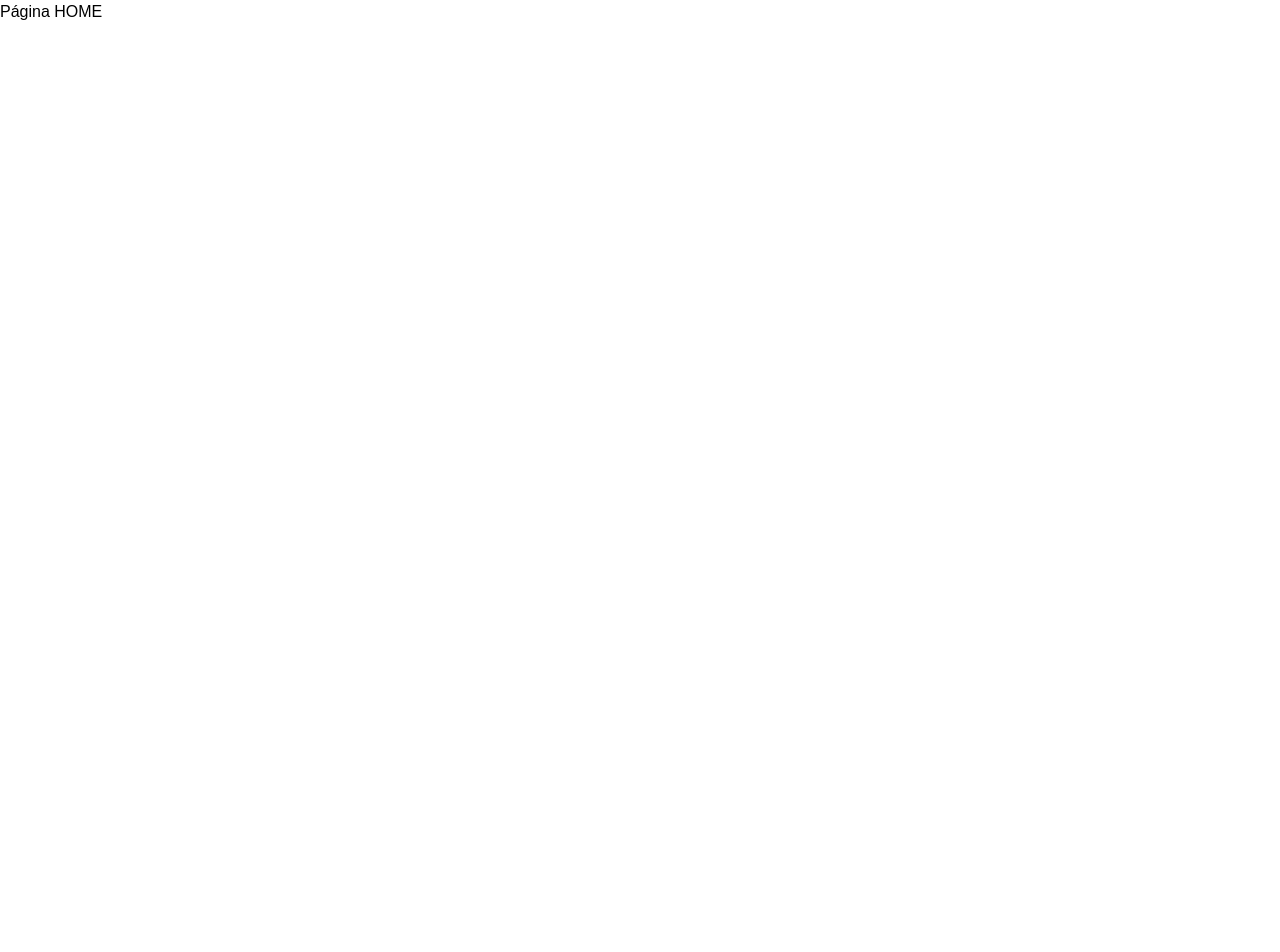
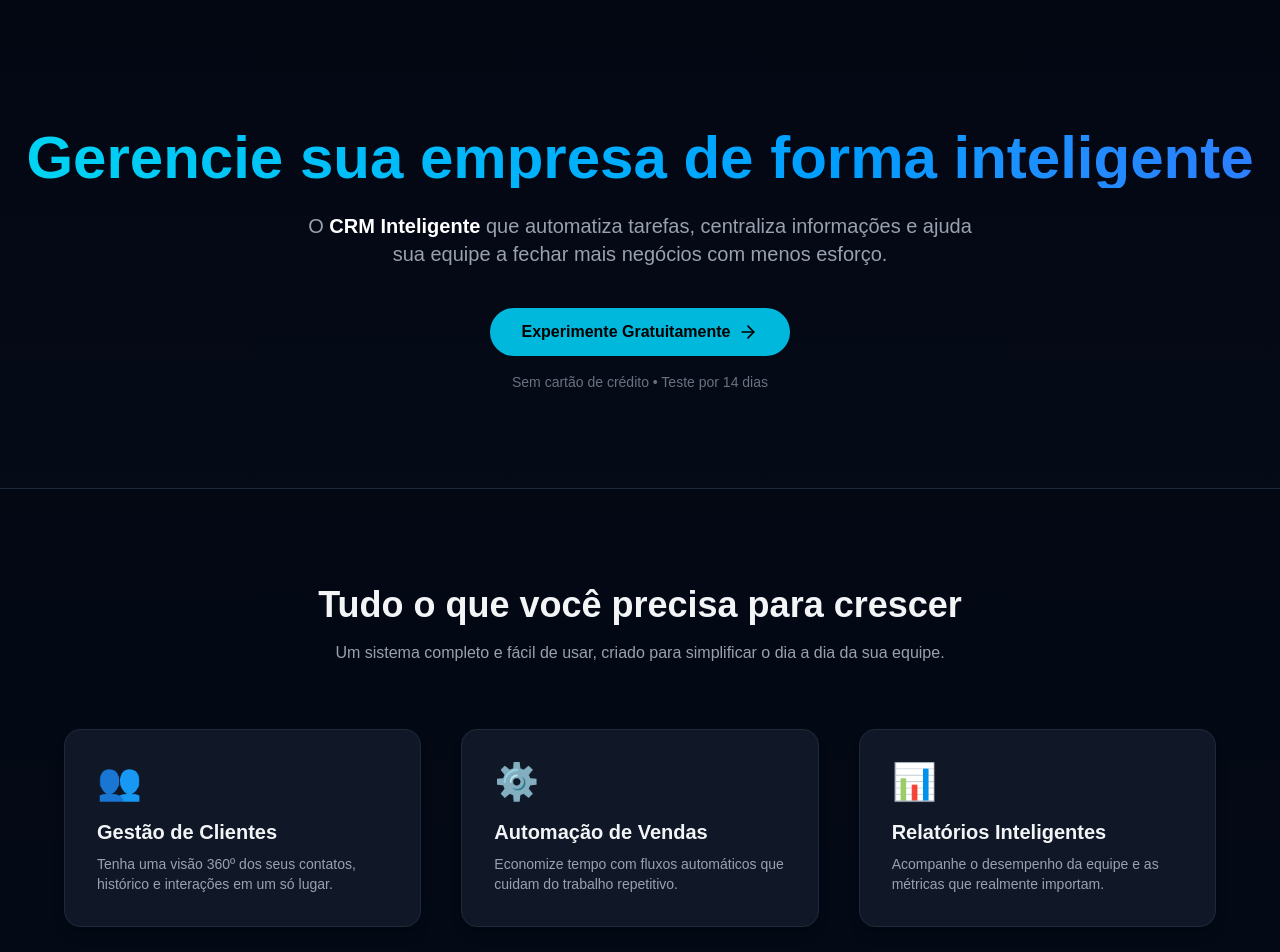
Before and after one commit to JoaoArnaud/advanced-crm-api, a Next.js app in the folder frontend/: page / in a window 1280 px wide. Shown: the top 952 px of the page. Before the commit the page ends 800 px from the top, so only its background shows below. Built offline with nearby package versions, Linux system fonts and the light colour scheme.

Commit message:
adding the first page

```diff
--- a/frontend/package.json
+++ b/frontend/package.json
@@ -13,6 +13,8 @@
     "@emotion/styled": "^11.14.1",
     "@mui/material": "^7.3.4",
     "axios": "^1.13.1",
+    "framer-motion": "^12.23.24",
+    "lucide-react": "^0.552.0",
     "next": "15.5.6",
     "react": "19.1.0",
     "react-dom": "19.1.0",
--- a/frontend/src/app/page.tsx
+++ b/frontend/src/app/page.tsx
@@ -1,7 +1,139 @@
+// src/app/page.tsx
+"use client";
+
+import { motion } from "framer-motion";
+import { ArrowRight, CheckCircle2 } from "lucide-react";
+import Image from "next/image";
+
 export default function Home() {
-    return (
-        <div>
-            Página HOME
+  return (
+    <main className="bg-gradient-to-b from-gray-950 to-gray-900 text-gray-100 min-h-screen">
+      {/* HERO */}
+      <section className="flex flex-col items-center justify-center text-center px-6 pt-32 pb-24">
+        <motion.h1
+          initial={{ opacity: 0, y: 30 }}
+          animate={{ opacity: 1, y: 0 }}
+          transition={{ duration: 0.6 }}
+          className="text-5xl md:text-6xl font-extrabold mb-6 bg-gradient-to-r from-cyan-400 to-blue-500 bg-clip-text text-transparent"
+        >
+          Gerencie sua empresa de forma inteligente
+        </motion.h1>
+
+        <motion.p
+          initial={{ opacity: 0 }}
+          animate={{ opacity: 1 }}
+          transition={{ delay: 0.3 }}
+          className="text-lg md:text-xl text-gray-400 max-w-2xl mb-10"
+        >
+          O <span className="font-semibold text-white">CRM Inteligente</span> que automatiza tarefas, centraliza informações e ajuda sua equipe a fechar mais negócios com menos esforço.
+        </motion.p>
+
+        <motion.a
+          href="/register"
+          whileHover={{ scale: 1.05 }}
+          className="bg-cyan-500 hover:bg-cyan-400 text-black font-semibold px-8 py-3 rounded-full flex items-center gap-2"
+        >
+          Experimente Gratuitamente <ArrowRight className="w-5 h-5" />
+        </motion.a>
+
+        <p className="mt-4 text-sm text-gray-500">
+          Sem cartão de crédito • Teste por 14 dias
+        </p>
+      </section>
+
+      {/* FEATURES */}
+      <section className="px-6 py-24 bg-gray-950/60 border-t border-gray-800">
+        <div className="max-w-6xl mx-auto text-center mb-16">
+          <h2 className="text-3xl md:text-4xl font-bold mb-4">
+            Tudo o que você precisa para crescer
+          </h2>
+          <p className="text-gray-400">
+            Um sistema completo e fácil de usar, criado para simplificar o dia a dia da sua equipe.
+          </p>
         </div>
-    )
+
+        <div className="grid md:grid-cols-3 gap-10 max-w-6xl mx-auto">
+          {[
+            {
+              title: "Gestão de Clientes",
+              desc: "Tenha uma visão 360º dos seus contatos, histórico e interações em um só lugar.",
+              icon: "👥",
+            },
+            {
+              title: "Automação de Vendas",
+              desc: "Economize tempo com fluxos automáticos que cuidam do trabalho repetitivo.",
+              icon: "⚙️",
+            },
+            {
+              title: "Relatórios Inteligentes",
+              desc: "Acompanhe o desempenho da equipe e as métricas que realmente importam.",
+              icon: "📊",
+            },
+          ].map((f, i) => (
+            <motion.div
+              key={i}
+              whileHover={{ scale: 1.03 }}
+              className="bg-gray-900 border border-gray-800 rounded-2xl p-8 text-left shadow-lg"
+            >
+              <div className="text-4xl mb-4">{f.icon}</div>
+              <h3 className="text-xl font-semibold mb-2">{f.title}</h3>
+              <p className="text-gray-400 text-sm">{f.desc}</p>
+            </motion.div>
+          ))}
+        </div>
+      </section>
+
+      {/* BENEFITS */}
+      <section className="px-6 py-24 bg-gradient-to-r from-cyan-900/20 to-blue-900/10 border-t border-gray-800">
+        <div className="max-w-5xl mx-auto grid md:grid-cols-2 gap-16 items-center">
+          <Image
+            src="/crm-dashboard.png"
+            width={600}
+            height={400}
+            alt="CRM Dashboard Preview"
+            className="rounded-2xl shadow-lg border border-gray-800"
+          />
+          <div>
+            <h2 className="text-3xl font-bold mb-6">
+              Um CRM moderno para empresas modernas
+            </h2>
+            <ul className="space-y-4 text-gray-300">
+              {[
+                "Interface intuitiva e responsiva",
+                "Integrações com WhatsApp, Email e Google Calendar",
+                "Gerenciamento de tarefas e pipeline de vendas",
+                "Suporte técnico dedicado 24/7",
+              ].map((item, i) => (
+                <li key={i} className="flex items-center gap-3">
+                  <CheckCircle2 className="text-cyan-400 w-5 h-5" />
+                  {item}
+                </li>
+              ))}
+            </ul>
+          </div>
+        </div>
+      </section>
+
+      {/* CTA FINAL */}
+      <section className="px-6 py-24 text-center bg-gray-950 border-t border-gray-800">
+        <h2 className="text-3xl md:text-4xl font-bold mb-6">
+          Comece a transformar sua empresa hoje
+        </h2>
+        <p className="text-gray-400 mb-8 max-w-xl mx-auto">
+          Leve sua gestão para o próximo nível com o CRM que entende suas necessidades.
+        </p>
+        <a
+          href="/register"
+          className="bg-cyan-500 hover:bg-cyan-400 text-black font-semibold px-10 py-4 rounded-full text-lg inline-flex items-center gap-2"
+        >
+          Criar Conta Agora <ArrowRight className="w-5 h-5" />
+        </a>
+      </section>
+
+      {/* FOOTER */}
+      <footer className="py-10 text-center text-gray-500 text-sm border-t border-gray-800">
+        © {new Date().getFullYear()} Advanced CRM — Todos os direitos reservados.
+      </footer>
+    </main>
+  );
 }
```
Also changed, not shown: 1 other file (tests, documents, lock files or other folders).
